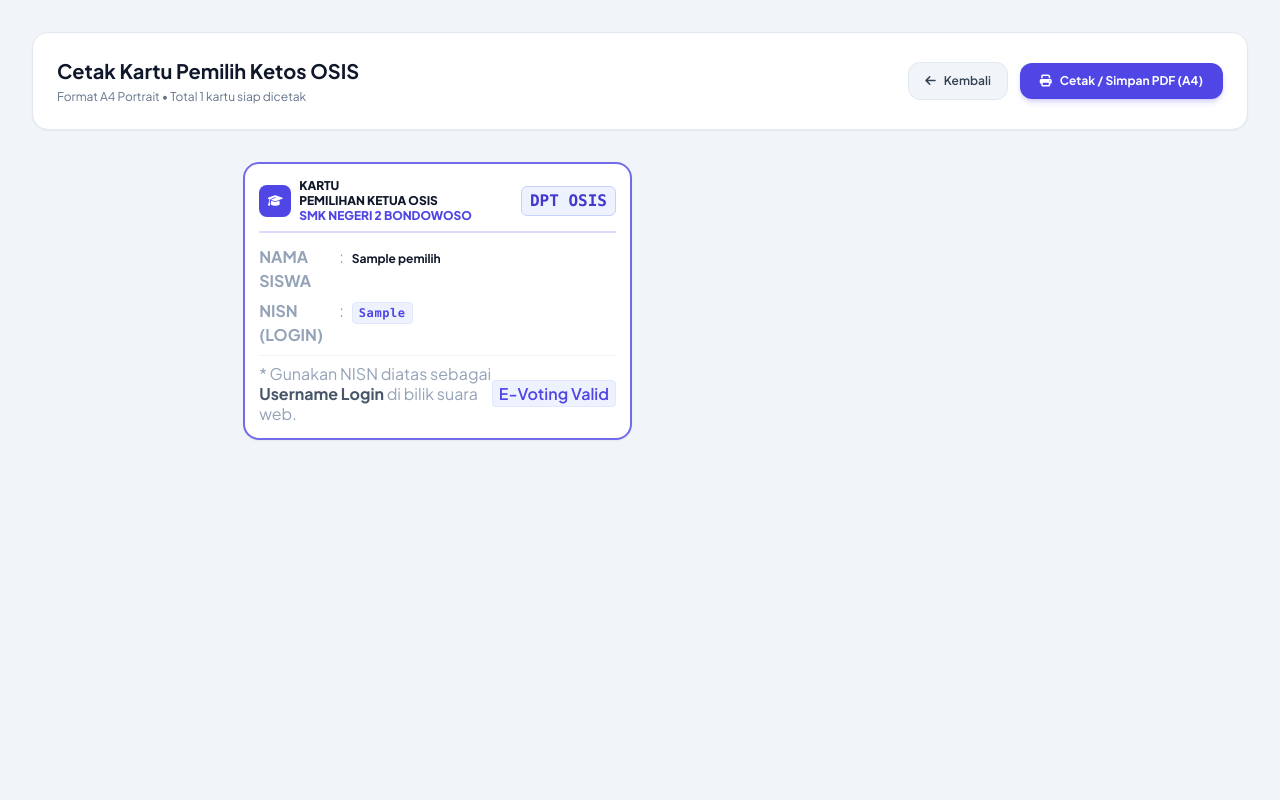
After one commit to mughie77/pilketos, a PHP site: page /admin/print_cards.php in a window 1280 px wide. The commit adds this page. Run offline with PHP 8.4, Linux system fonts and the light colour scheme; a user stored in the database is signed in; tables that the repository leaves empty hold one stand-in row (values such as "Sample post"); some libraries are stand-ins or nearby versions.

Commit message:
Build web-based OSIS election e-voting system in PHP, Tailwind CSS & MySQL
Co-authored-by: mughie77 <215782921+mughie77@users.noreply.github.com>

```diff
--- /dev/null
+++ b/admin/print_cards.php
@@ -0,0 +1,138 @@
+<?php
+require_once __DIR__ . '/../config.php';
+check_admin_auth();
+
+// Fetch all voters or search filtered voters
+$search = trim($_GET['search'] ?? '');
+$sql = "SELECT * FROM pemilih WHERE 1=1";
+$params = [];
+
+if (!empty($search)) {
+    $sql .= " AND (nisn LIKE ? OR nama LIKE ?)";
+    $params[] = "%{$search}%";
+    $params[] = "%{$search}%";
+}
+
+$sql .= " ORDER BY nisn ASC";
+$stmt = $pdo->prepare($sql);
+$stmt->execute($params);
+$voters = $stmt->fetchAll();
+?>
+<!DOCTYPE html>
+<html lang="id">
+<head>
+    <meta charset="UTF-8">
+    <meta name="viewport" content="width=device-width, initial-scale=1.0">
+    <title>Cetak Kartu Pemilih - SMK Negeri 2 Bondowoso</title>
+    <script src="https://cdn.tailwindcss.com"></script>
+    <link href="https://cdnjs.cloudflare.com/ajax/libs/font-awesome/6.4.0/css/all.min.css" rel="stylesheet">
+    <link href="https://fonts.googleapis.com/css2?family=Plus+Jakarta+Sans:wght@400;500;600;700;800&display=swap" rel="stylesheet">
+    <style>
+        body { font-family: 'Plus Jakarta Sans', sans-serif; }
+
+        /* A4 Page Formatting for Printing */
+        @media print {
+            @page {
+                size: A4 portrait;
+                margin: 8mm;
+            }
+            body {
+                background: #ffffff !important;
+                padding: 0 !important;
+            }
+            .no-print {
+                display: none !important;
+            }
+            .page-break {
+                page-break-after: always;
+            }
+            .voter-card {
+                break-inside: avoid;
+                box-shadow: none !important;
+            }
+        }
+    </style>
+</head>
+<body class="bg-slate-100 text-slate-800 min-h-screen p-4 sm:p-8">
+
+    <!-- Top Action Bar (Hidden during printing) -->
+    <div class="no-print max-w-7xl mx-auto mb-8 bg-white border border-slate-200 rounded-2xl p-4 sm:p-6 shadow-sm flex flex-col sm:flex-row items-center justify-between gap-4">
+        <div>
+            <h1 class="text-xl font-bold text-slate-900">Cetak Kartu Pemilih Ketos OSIS</h1>
+            <p class="text-xs text-slate-500 mt-1">Format A4 Portrait &bull; Total <?= count($voters) ?> kartu siap dicetak</p>
+        </div>
+
+        <div class="flex items-center space-x-3">
+            <a href="<?= base_url('admin/voters.php') ?>" class="px-4 py-2.5 bg-slate-100 hover:bg-slate-200 text-slate-700 font-semibold rounded-xl text-xs transition border border-slate-200 flex items-center space-x-2">
+                <i class="fa-solid fa-arrow-left"></i>
+                <span>Kembali</span>
+            </a>
+            <button onclick="window.print()" class="px-5 py-2.5 bg-indigo-600 hover:bg-indigo-700 text-white font-bold rounded-xl text-xs shadow-md shadow-indigo-600/20 transition flex items-center space-x-2">
+                <i class="fa-solid fa-print"></i>
+                <span>Cetak / Simpan PDF (A4)</span>
+            </button>
+        </div>
+    </div>
+
+    <!-- Cards Grid Container (A4 Printable Area) -->
+    <div class="max-w-[210mm] mx-auto grid grid-cols-2 gap-3.5 sm:gap-4">
+        <?php if (empty($voters)): ?>
+            <div class="col-span-2 bg-white p-12 text-center text-slate-400 rounded-2xl border border-slate-200">
+                <i class="fa-solid fa-address-card text-4xl mb-3 text-slate-300"></i>
+                <p>Belum ada data pemilih untuk dicetak.</p>
+            </div>
+        <?php else: ?>
+            <?php foreach ($voters as $v): ?>
+                <div class="voter-card bg-white border-2 border-indigo-600/80 rounded-2xl p-3.5 relative flex flex-col justify-between shadow-sm overflow-hidden min-h-[170px]">
+                    <!-- Header Section -->
+                    <div class="border-b-2 border-indigo-600/20 pb-2 mb-2 flex items-center justify-between">
+                        <div class="flex items-center space-x-2">
+                            <div class="w-8 h-8 bg-indigo-600 text-white rounded-lg flex items-center justify-center font-bold text-xs flex-shrink-0">
+                                <i class="fa-solid fa-graduation-cap"></i>
+                            </div>
+                            <div>
+                                <h2 class="text-xs font-black text-slate-900 leading-tight uppercase tracking-normal">
+                                    Kartu <br />
+                                    Pemilihan Ketua OSIS <br />
+                                    <span class="text-indigo-600 font-extrabold">SMK Negeri 2 Bondowoso</span>
+                                </h2>
+                            </div>
+                        </div>
+                        <span class="text-2xs font-mono bg-indigo-50 text-indigo-700 border border-indigo-200 px-2 py-0.5 rounded-md font-bold uppercase">
+                            DPT OSIS
+                        </span>
+                    </div>
+
+                    <!-- Student Details -->
+                    <div class="space-y-1.5 py-1">
+                        <div class="flex items-baseline">
+                            <span class="text-2xs font-bold text-slate-400 uppercase w-20 flex-shrink-0">Nama Siswa</span>
+                            <span class="text-2xs text-slate-400 mr-2">:</span>
+                            <span class="text-xs font-bold text-slate-900 truncate"><?= sanitize($v['nama']) ?></span>
+                        </div>
+
+                        <div class="flex items-baseline">
+                            <span class="text-2xs font-bold text-slate-400 uppercase w-20 flex-shrink-0">NISN (Login)</span>
+                            <span class="text-2xs text-slate-400 mr-2">:</span>
+                            <span class="text-xs font-mono font-extrabold text-indigo-600 tracking-wider bg-indigo-50 px-1.5 py-0.5 rounded border border-indigo-100"><?= sanitize($v['nisn']) ?></span>
+                        </div>
+                    </div>
+
+                    <!-- Footer Instructions & QR/Icon Placeholder -->
+                    <div class="pt-2 border-t border-slate-100 flex items-center justify-between mt-1">
+                        <p class="text-3xs text-slate-400 leading-tight">
+                            * Gunakan NISN diatas sebagai <strong class="text-slate-600">Username Login</strong> di bilik suara web.
+                        </p>
+                        <div class="text-right flex-shrink-0">
+                            <span class="text-3xs font-semibold text-indigo-600 bg-indigo-50 border border-indigo-100 px-1.5 py-0.5 rounded">
+                                E-Voting Valid
+                            </span>
+                        </div>
+                    </div>
+                </div>
+            <?php endforeach; ?>
+        <?php endif; ?>
+    </div>
+
+</body>
+</html>
--- a/admin/voters.php
+++ b/admin/voters.php
@@ -178,7 +178,11 @@ $voters = $stmtVoters->fetchAll();
                         <span class="text-xs text-slate-500">Daftar Pemilih Tetap (DPT) & Import NISN</span>
                     </div>
                 </div>
-                <div class="flex items-center space-x-4">
+                <div class="flex items-center space-x-3">
+                    <a href="<?= base_url('admin/print_cards.php') ?>" target="_blank" class="text-xs bg-indigo-600 hover:bg-indigo-700 text-white font-semibold px-3.5 py-2 rounded-lg transition flex items-center space-x-1.5 shadow-sm">
+                        <i class="fa-solid fa-print"></i>
+                        <span>Cetak Kartu Pemilih (A4 PDF)</span>
+                    </a>
                     <a href="<?= base_url('admin/dashboard.php') ?>" class="text-xs bg-slate-100 hover:bg-slate-200 text-slate-700 px-3 py-2 rounded-lg transition flex items-center space-x-1 border border-slate-200">
                         <i class="fa-solid fa-arrow-left"></i>
                         <span>Kembali ke Dashboard</span>
--- a/index.php
+++ b/index.php
@@ -39,9 +39,6 @@ require_once __DIR__ . '/config.php';
             </div>
 
             <div class="flex items-center space-x-3">
-                <a href="<?= base_url('hash_generator.php') ?>" class="p-2.5 bg-slate-100 hover:bg-slate-200 text-slate-600 hover:text-slate-900 rounded-xl border border-slate-200 text-xs transition" title="Hash Generator">
-                    <i class="fa-solid fa-key text-sm"></i>
-                </a>
                 <a href="<?= base_url('voter/login.php') ?>" class="px-4 py-2.5 bg-indigo-600 hover:bg-indigo-700 text-white font-semibold rounded-xl text-xs sm:text-sm shadow-md shadow-indigo-600/20 transition duration-200 transform hover:-translate-y-0.5 flex items-center space-x-2">
                     <i class="fa-solid fa-vote-yea"></i>
                     <span>Masuk Bilik Suara</span>
```
Also changed, not shown: 1 other file.
